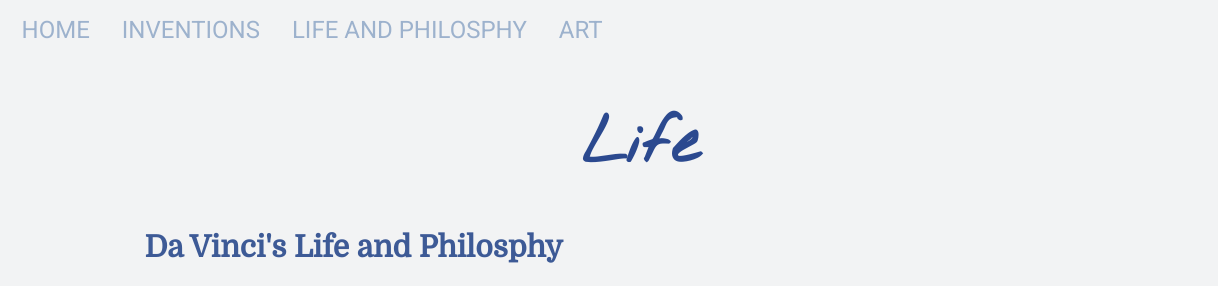
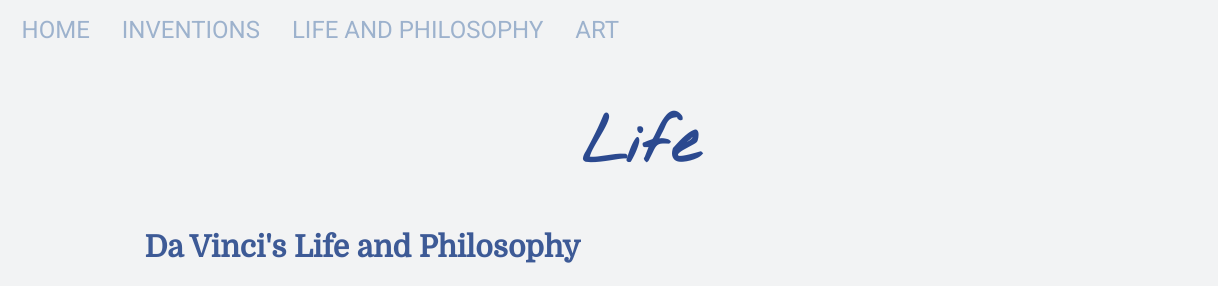
Before and after one commit to BrennanNoailles/ifspring2020, a plain HTML site: page microsite/finished/life.html in a window 1280 px wide. Shown: the top 286 px of the page, 0-1218 px from the left. Drawn offline with Linux system fonts and the light colour scheme.

Commit message:
Update life.html

```diff
--- a/microsite/finished/life.html
+++ b/microsite/finished/life.html
@@ -18,7 +18,7 @@
         <div id="myLinks">
             <a href="index.html">HOME</a>
             <a href="cinventions.html">INVENTIONS</a>
-            <a href="life.html">LIFE AND PHILOSPHY</a>
+            <a href="life.html">LIFE AND PHILOSOPHY</a>
             <a href="art.html">ART</a>
         </div>
 
@@ -32,7 +32,7 @@
         <h1>Life</h1>
 
         <section class="intro">
-            <h2>Da Vinci's Life and Philosphy</h2>
+            <h2>Da Vinci's Life and Philosophy</h2>
             <p class="text-s">Leonardo was born out of wedlock to notary Piero da Vinci and a peasant woman named Caterina in Vinci in the region of Florence, and he was educated in the studio of Florentine painter Andrea del Verrocchio.</p>
         </section>
 	</header>
```
